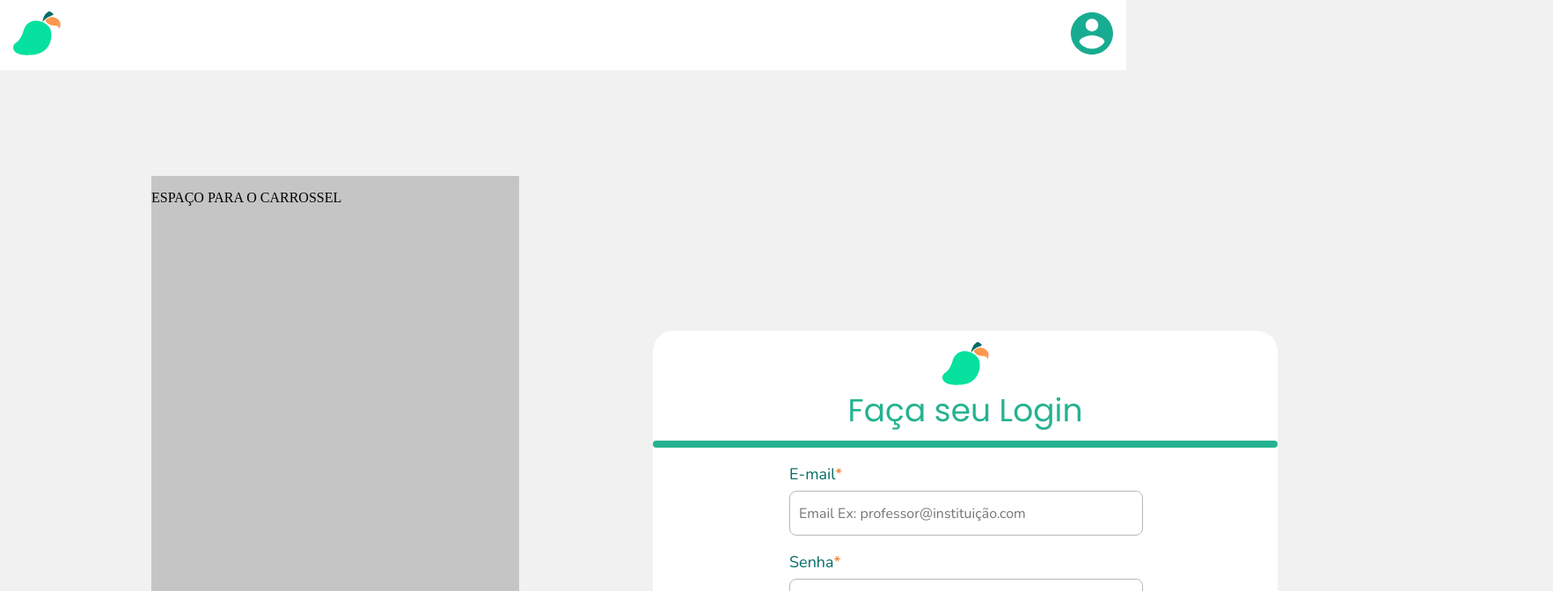
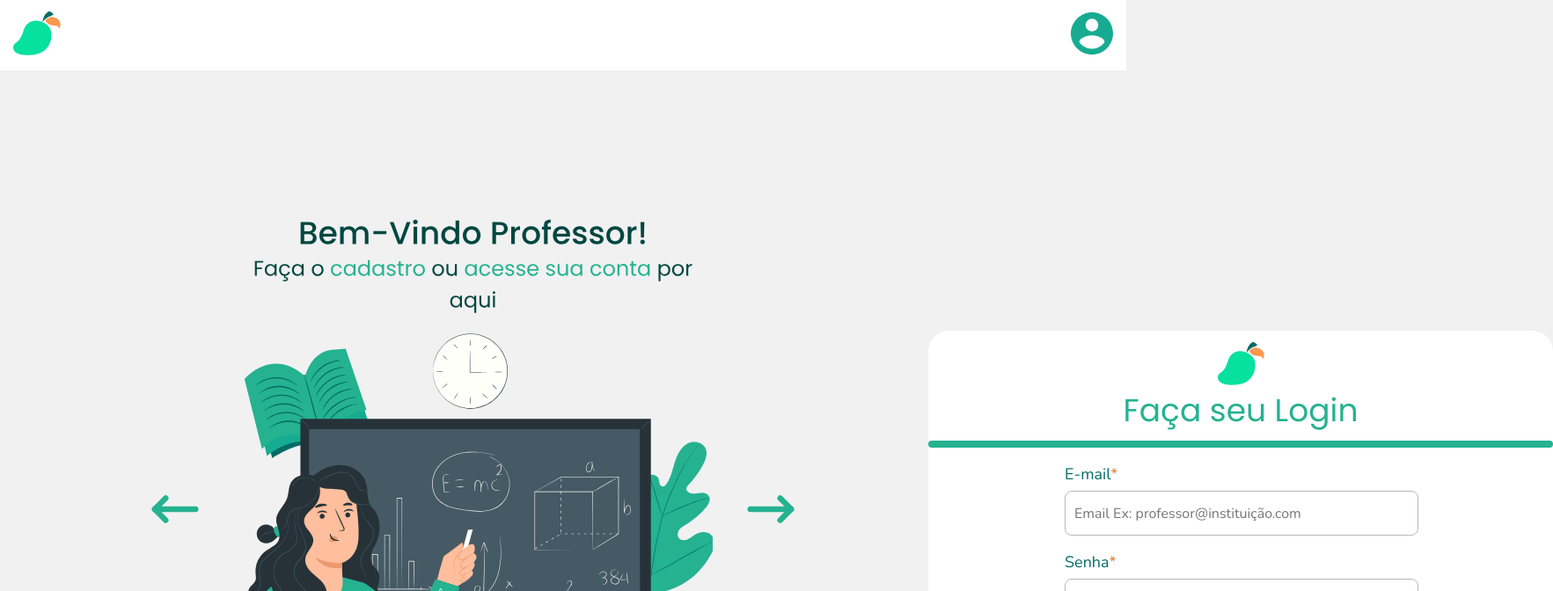
Before and after one commit to Mangoo-Organization/Mangoo-Front, a Next.js app: page /teacher-login in a window 1280 px wide. Shown: the top 672 px of the page at 88% size, 1765 px wide, since content can reach past the window. Built offline with nearby package versions, Linux system fonts and the light colour scheme.

Commit message:
adding the teacher carousel

```diff
--- a/src/app/page.tsx
+++ b/src/app/page.tsx
@@ -7,10 +7,10 @@ import Checkbox from "./components/CheckBox/Checkbox";
 import ProfilePhoto from "./components/ProfilePhoto/ProfilePhoto";
 import Information from "./information/page";
 import ModalContainer from "./components/Modals/ModalContainer";
-import CarouselTeacher from "./components/CarouselTeacher/carouselteacher";
+import TeacherRegister from "./teacher-register/page";
 
 export default function Home() {
   return (
-    <CarouselTeacher/>
+    <TeacherRegister></TeacherRegister>
   );
 }
--- a/src/app/teacher-login/page.tsx
+++ b/src/app/teacher-login/page.tsx
@@ -8,6 +8,7 @@ import * as Button from '../components/Button/Button'
 import Dropdown from "../components/Dropdown/Dropdown";
 import MangooIcon from '../../../public/icones/mangoo-icon.svg'
 import MiddlewarePlugin from 'next/dist/build/webpack/plugins/middleware-plugin'
+import CarouselTeacher from '../components/CarouselTeacher/carouselteacher'
 
  const TeacherLogin = () => {
   return (
@@ -17,7 +18,7 @@ import MiddlewarePlugin from 'next/dist/build/webpack/plugins/middleware-plugin'
     <div className='page__teacher'>
 
         <div className='intro__teacher'>
-            <p>ESPAÇO PARA O CARROSSEL</p>
+        <CarouselTeacher/>
         </div>
 
         <div className='space__teacher'>
--- a/src/app/teacher-login/style.css
+++ b/src/app/teacher-login/style.css
@@ -6,7 +6,6 @@
 }
 
 .intro__teacher{
-    background-color: rgb(197, 197, 197);
     width: 731px;
     height: 763px;
     margin-bottom: 70px; /*Better box view*/
--- a/src/app/teacher-register/page.tsx
+++ b/src/app/teacher-register/page.tsx
@@ -8,6 +8,7 @@ import * as Button from '../components/Button/Button'
 import Dropdown from "../components/Dropdown/Dropdown";
 import MangooIcon from '../../../public/icones/mangoo-icon.svg'
 import MiddlewarePlugin from 'next/dist/build/webpack/plugins/middleware-plugin'
+import CarouselTeacher from '../components/CarouselTeacher/carouselteacher'
 
  const TeacherRegister = () => {
   return (
@@ -17,7 +18,7 @@ import MiddlewarePlugin from 'next/dist/build/webpack/plugins/middleware-plugin'
     <div className='page__teacherregister'>
 
         <div className='intro__teacherregister'>
-            <p>ESPAÇO PARA O CARROSSEL</p>
+        <CarouselTeacher/>
         </div>
 
         <div className='space__teacherregister'>
--- a/src/app/teacher-register/style.css
+++ b/src/app/teacher-register/style.css
@@ -6,7 +6,6 @@
 }
 
 .intro__teacherregister{
-    background-color: rgb(197, 197, 197);
     width: 731px;
     height: 763px;
 }
```
Also changed, not shown: public/icones/carousel_teacher1.svg.
